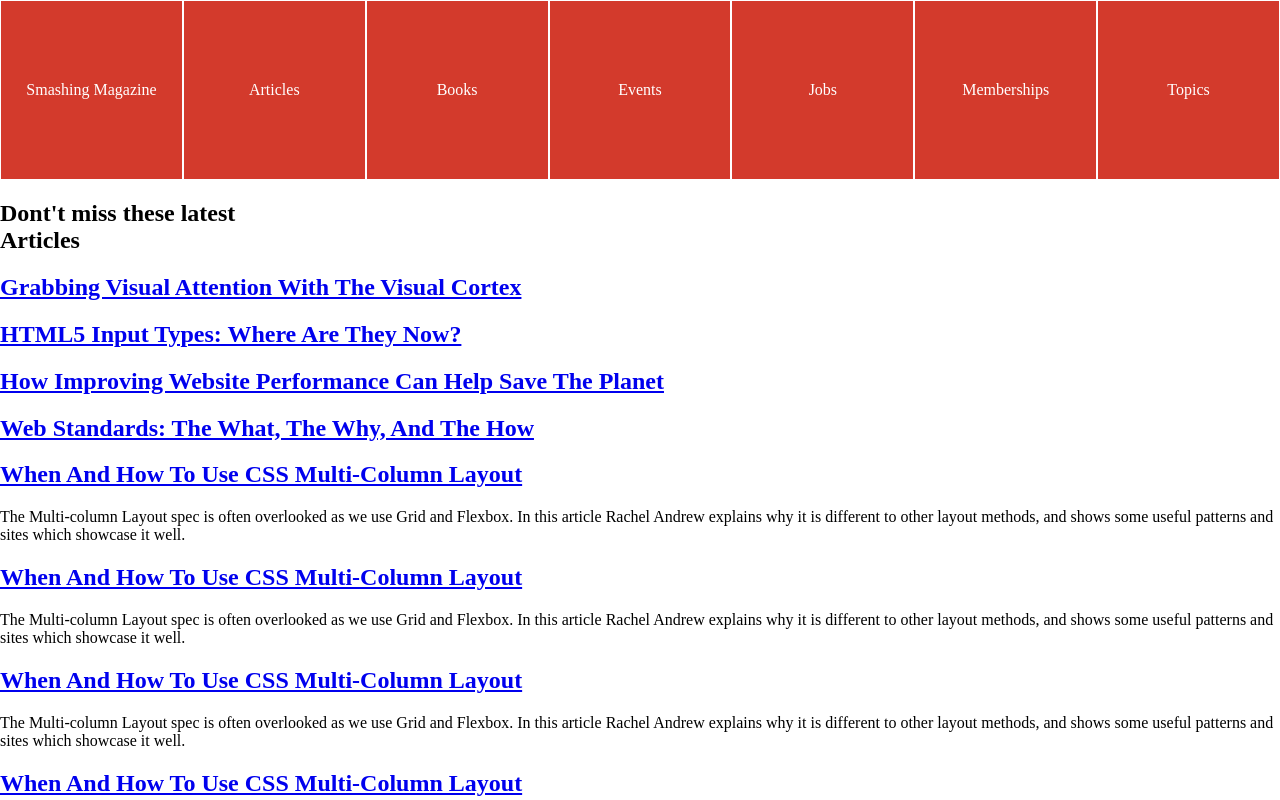
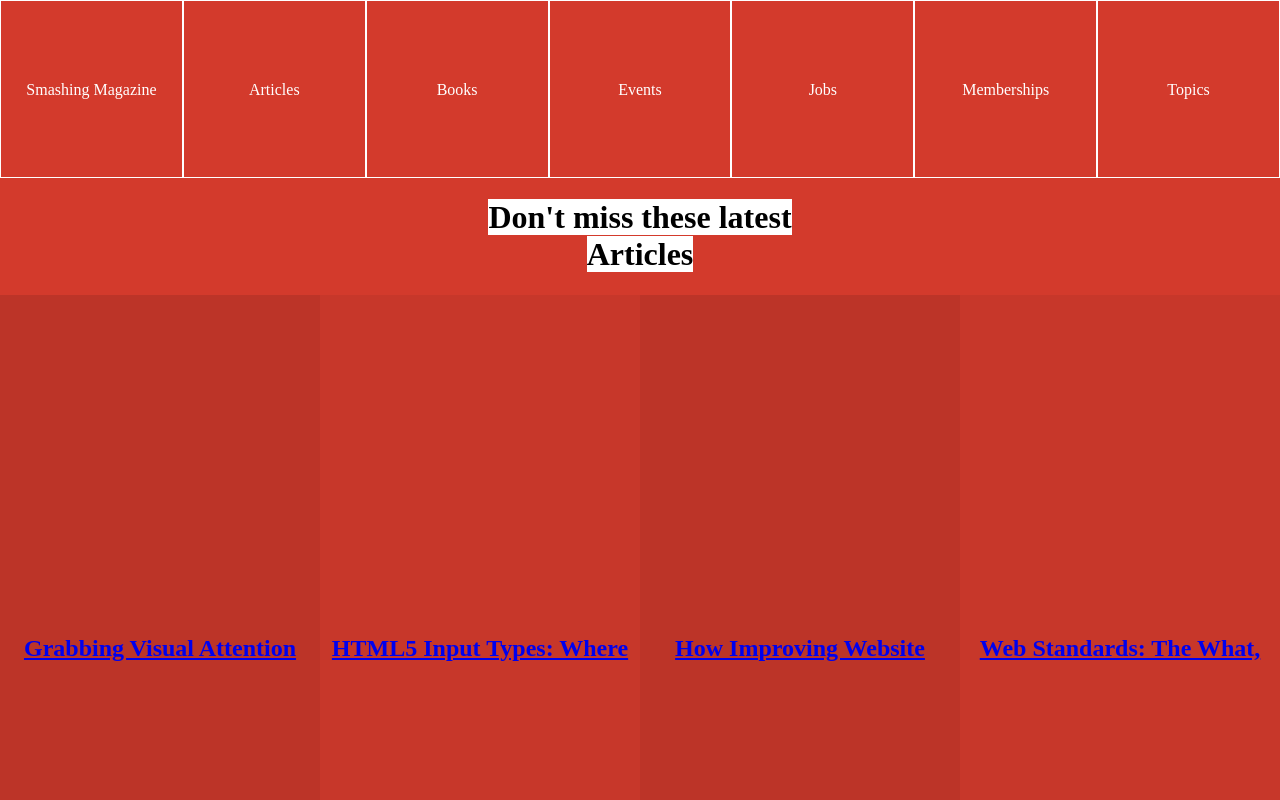
Before and after one commit to efrapp/design-and-ux, a plain HTML site: page index.html in a window 1280 px wide. Shown: the top 800 px of the page. Drawn offline with Linux system fonts and the light colour scheme.

Commit message:
messing with the em's

```diff
--- a/index.html
+++ b/index.html
@@ -9,7 +9,7 @@
    <div class="container">
      <header>
        <div class="homepage"> Smashing Magazine </div>
-       <div class="articles"> Articles </div>
+       <div class="articles-header"> Articles </div>
        <div class="books"> Books </div>
        <div class="events"> Events </div>
        <div class="jobs"> Jobs </div>
@@ -18,9 +18,9 @@
      </header>
      <div class="main">
        <div class="span">
-         <h2>
-           <span>Dont't miss these latest<br>Articles</span>
-         </h2>
+         <h1>
+           <span>Don't miss these latest<br>Articles</span>
+         </h1>
        </div>
        <div class="articles">
          <div class="first-article">
--- a/style.css
+++ b/style.css
@@ -1,3 +1,6 @@
+*,*::after,*::before{
+  box-sizing: border-box;
+}
 body{
   margin: 0;
 }
@@ -15,3 +18,30 @@ header > div{
   text-align: center;
   width: 280px;
 }
+.articles{
+  display: flex;
+}
+.articles > div {
+  height: 900px;
+  line-height: 900px;
+  text-align: center;
+  width: 634px;
+}
+.articles > div:nth-child(2n-1){
+  background-color: #bc3428;
+}
+.articles > div:nth-child(2n){
+  background-color: #c7372a;
+}
+.span{
+  left: 0;
+  position: absolute;
+  text-align: center;
+  right: 0;
+  background-color:  #d33a2c;
+}
+.span span{
+  background-color: white;
+  -webkit-box-decoration-break: clone;
+  box-decoration-break: clone;
+}
```
